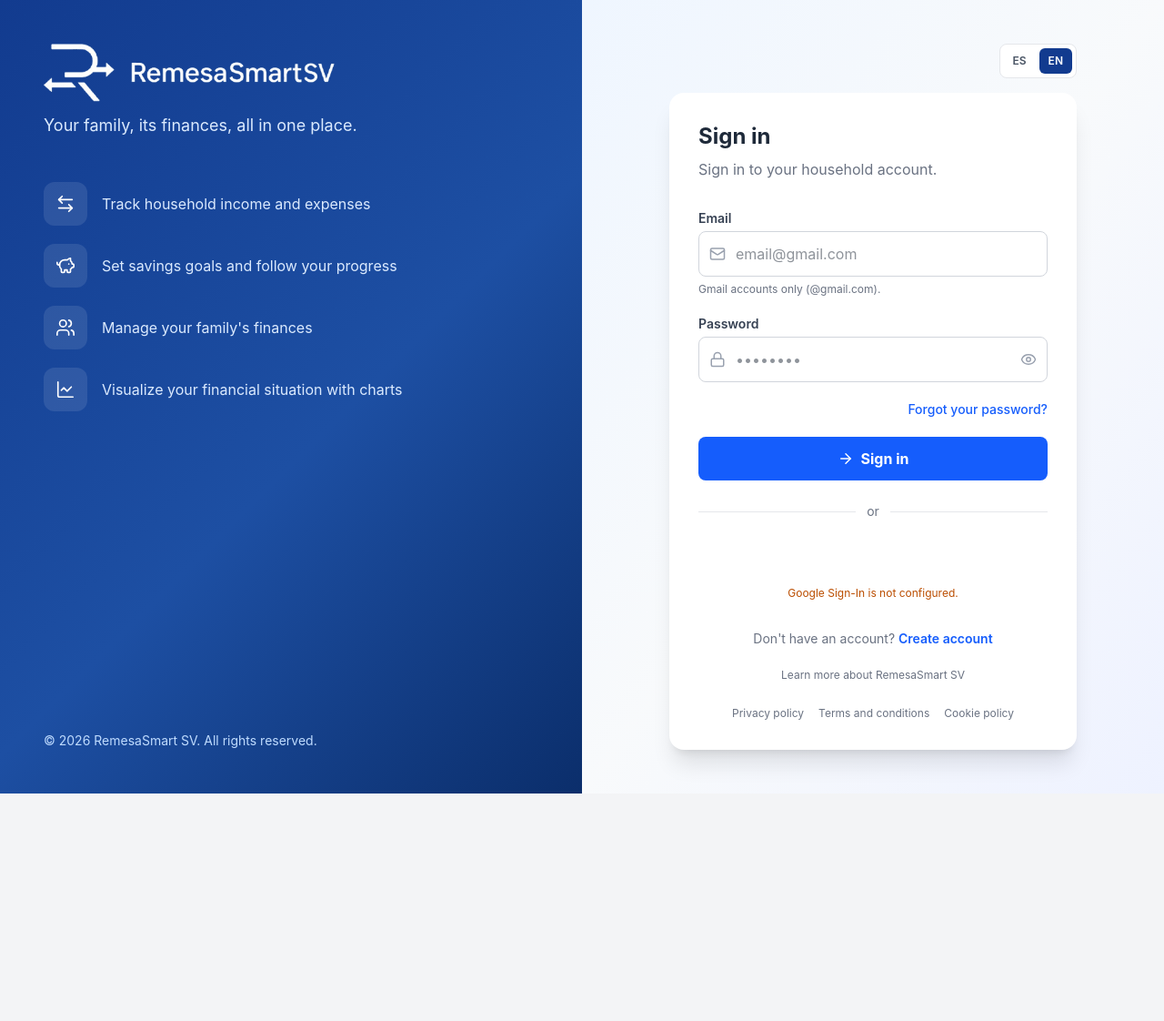
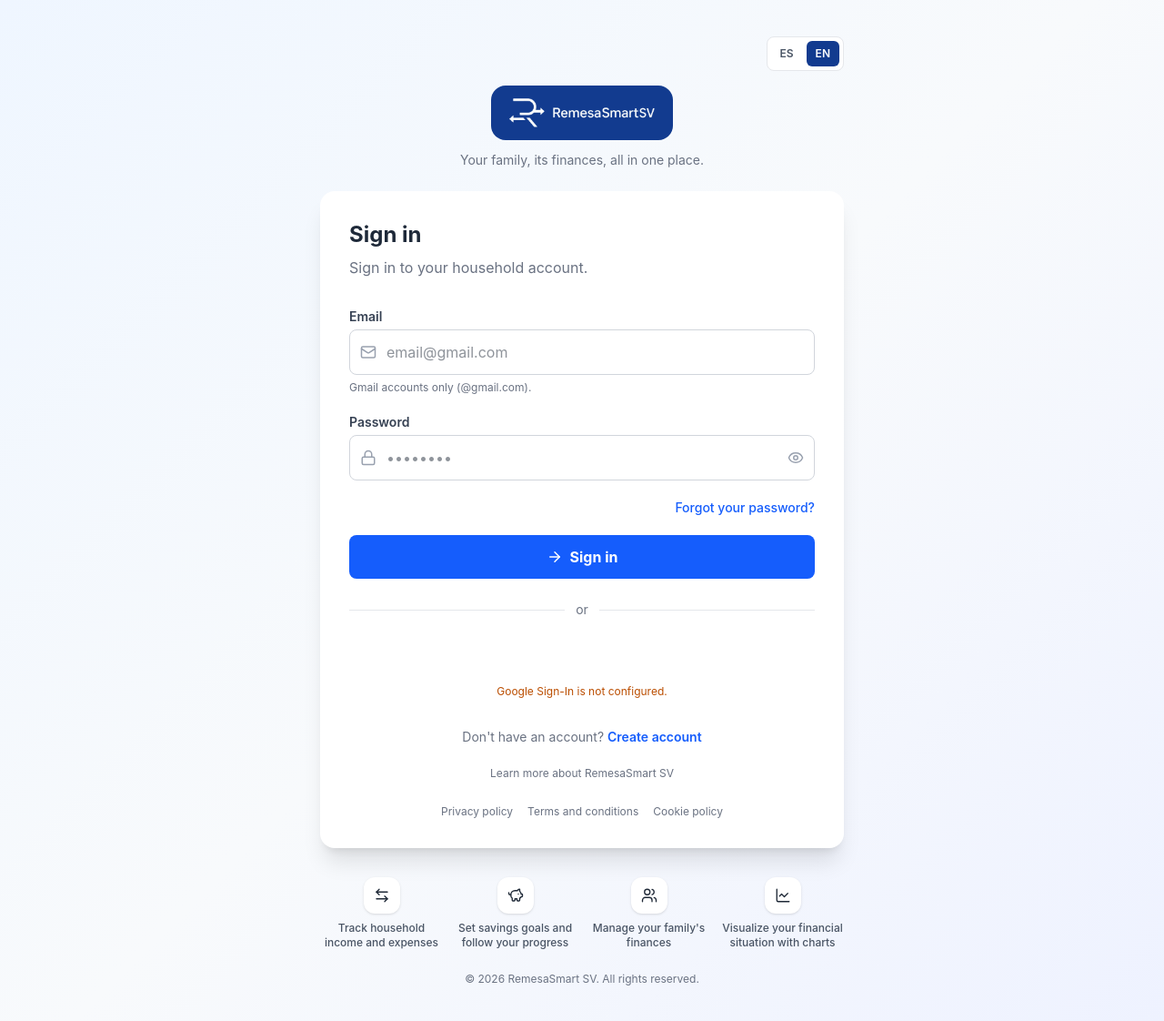
Before and after one commit to RemesaSmartSV/frontend, a React (Vite) app: page / in a window 1280 px wide. Shown: the whole page at 91% size. Before the commit the page ends 872 px from the top, so only its background shows below. Built offline with nearby package versions, Linux system fonts and the light colour scheme.

Commit message:
estilo(login): layout centrado a todo el ancho y fondo negro en modo oscuro

```diff
--- a/src/Index.css
+++ b/src/Index.css
@@ -97,6 +97,14 @@ body {
 
 /* Gradientes de login/registro */
 .dark .bg-gradient-to-br { background: linear-gradient(135deg, var(--color-bg) 0%, var(--color-surface) 100%); }
+
+/* Login: fondo negro sólido en dark. Clase dedicada .login-fondo para no
+   depender del override global de gradientes (que sigue para Register).
+   Nota: el dark usa la shorthand `background` (no solo background-color)
+   para reemplazar también la imagen del gradiente; con background-color
+   únicamente el gradiente opaco de light seguiría pintando por encima. */
+.login-fondo { background: linear-gradient(135deg, #eff6ff 0%, #f8fafc 50%, #eef2ff 100%); }
+.dark .login-fondo { background: #000000; }
 
 /* Tablas */
 .dark thead { background-color: var(--color-surface-hover); }
--- a/src/pages/Login.jsx
+++ b/src/pages/Login.jsx
@@ -114,61 +114,29 @@ export default function Login({ onLogin, irRegistro }) {
     }
 
     return (
-        <div className="flex min-h-screen">
-            {/* COLUMNA IZQUIERDA — Branding (solo desktop). Gradiente
-                arbitrario dentro de la paleta de marca: la clase arbitraria
-                no es bg-gradient-to-br, así que la variante dark global no la
-                pisa y el panel conserva la identidad en ambos temas. */}
-            <div className="hidden lg:flex lg:w-1/2 lg:flex-col lg:bg-[linear-gradient(135deg,#123B8F_0%,#1D4FA3_55%,#0B2E6B_100%)] lg:p-12 lg:text-white">
-                {/* Hero de marca: logo trimmed + tagline agrupados arriba */}
-                <div>
-                    {/* El asset trimmed es el mismo que usa el Sidebar: la
-                        variante en color sería ilegible sobre este fondo. */}
-                    <h1 className="text-3xl font-extrabold tracking-tight">
-                        <img src={logoBlanco} alt="RemesaSmart SV" className="h-16 w-auto" />
-                    </h1>
-                    <p className="mt-3 text-lg text-blue-100">{t('auth.tagline')}</p>
-                </div>
-
-                {/* Beneficios con iconos lucide en tiles bg-white/10 */}
-                <div className="mt-12 space-y-5">
-                    {[
-                        { Icono: ArrowLeftRight, texto: t('auth.benefitTransactions') },
-                        { Icono: PiggyBank, texto: t('auth.benefitSavings') },
-                        { Icono: Users, texto: t('auth.benefitFamily') },
-                        { Icono: LineChart, texto: t('auth.benefitCharts') },
-                    ].map(({ Icono, texto }, i) => (
-                        <div key={i} className="flex items-center gap-4">
-                            <span className="flex h-12 w-12 shrink-0 items-center justify-center rounded-xl bg-white/10">
-                                <Icono size={22} strokeWidth={1.8} />
-                            </span>
-                            <p className="text-blue-100">{texto}</p>
-                        </div>
-                    ))}
-                </div>
-
-                {/* Copyright anclado abajo sin vacíos justify-between */}
-                <p className="mt-auto pt-12 text-sm text-blue-200">{t('auth.copyright')}</p>
-            </div>
-
-            {/* COLUMNA DERECHA — Formulario sobre gradiente de marca */}
-            <div className="flex w-full flex-col items-center justify-center bg-gradient-to-br from-blue-50 via-slate-50 to-indigo-50 px-4 py-12 lg:w-1/2">
-                <div className="w-full max-w-md">
+        <div className="login-fondo flex min-h-screen items-center justify-center px-4 py-10">
+            {/* Estructura centrada a todo el ancho: se elimina la división
+                50/50 (panel de marca + formulario) que dejaba ~250px de
+                gradiente muerto a cada lado de la tarjeta en desktop. Logo,
+                beneficios y copyright conviven en una sola columna. */}
+            <div className="w-full max-w-xl">
                 <div className="mb-4 flex justify-end">
                     <LanguageSelector />
                 </div>
-                    {/* Logo móvil: imagen real (asset trimmed) sobre chip de
-                        marca, visible en light y dark; solo texto no ancla la
-                        marca en pantallas pequeñas. */}
-                    <div className="mb-6 flex flex-col items-center text-center lg:hidden">
+                {/* Logo de marca en todos los breakpoints (reemplaza al panel
+                    izquierdo eliminado): chip navy con el asset trimmed, la
+                    misma variante que antes solo se veía en móvil. */}
+                <div className="mb-6 flex flex-col items-center text-center">
                     <span className="inline-flex rounded-2xl bg-[#123B8F] px-5 py-3.5">
                         <img src={logoBlanco} alt="RemesaSmart SV" className="h-8 w-auto" />
                     </span>
                     <p className="mt-3 text-sm text-gray-500 dark:text-gray-400">{t('auth.tagline')}</p>
                 </div>
 
-                    {/* Tarjeta elevada: ancla visual del formulario */}
-                    <div className="rounded-2xl bg-white p-8 shadow-xl">
+                {/* Tarjeta elevada: ancla visual del formulario. En dark el
+                    shadow-xl no se ve sobre negro, así que el borde #2a2a2a
+                    define la tarjeta. */}
+                <div className="rounded-2xl bg-white p-8 shadow-xl dark:border dark:border-[#2a2a2a]">
 
                     {error && <Notification tipo="error" mensaje={error} onClose={() => setError('')} />}
                     {mensajeReset && (
@@ -383,7 +351,27 @@ export default function Login({ onLogin, irRegistro }) {
                         <a href="/politica-de-cookies" className="hover:text-gray-600">{t('shell.cookies')}</a>
                     </nav>
                 </div>
+
+                {/* Beneficios: tira compacta bajo la tarjeta (movida desde
+                    el panel izquierdo eliminado). */}
+                <div className="mt-8 hidden sm:grid grid-cols-2 gap-3 lg:grid-cols-4">
+                    {[
+                        { Icono: ArrowLeftRight, texto: t('auth.benefitTransactions') },
+                        { Icono: PiggyBank, texto: t('auth.benefitSavings') },
+                        { Icono: Users, texto: t('auth.benefitFamily') },
+                        { Icono: LineChart, texto: t('auth.benefitCharts') },
+                    ].map(({ Icono, texto }, i) => (
+                        <div key={i} className="flex flex-col items-center gap-2 text-center">
+                            <span className="flex h-10 w-10 items-center justify-center rounded-xl bg-white shadow-sm dark:bg-white/10">
+                                <Icono size={18} strokeWidth={1.8} />
+                            </span>
+                            <p className="text-xs font-medium text-gray-600 dark:text-gray-300">{texto}</p>
                         </div>
+                    ))}
+                </div>
+
+                {/* Copyright centrado debajo de los beneficios */}
+                <p className="mt-6 text-center text-xs text-gray-500 dark:text-gray-400">{t('auth.copyright')}</p>
             </div>
         </div>
     )
```
Lines whose indentation alone changed are shown as unchanged.
